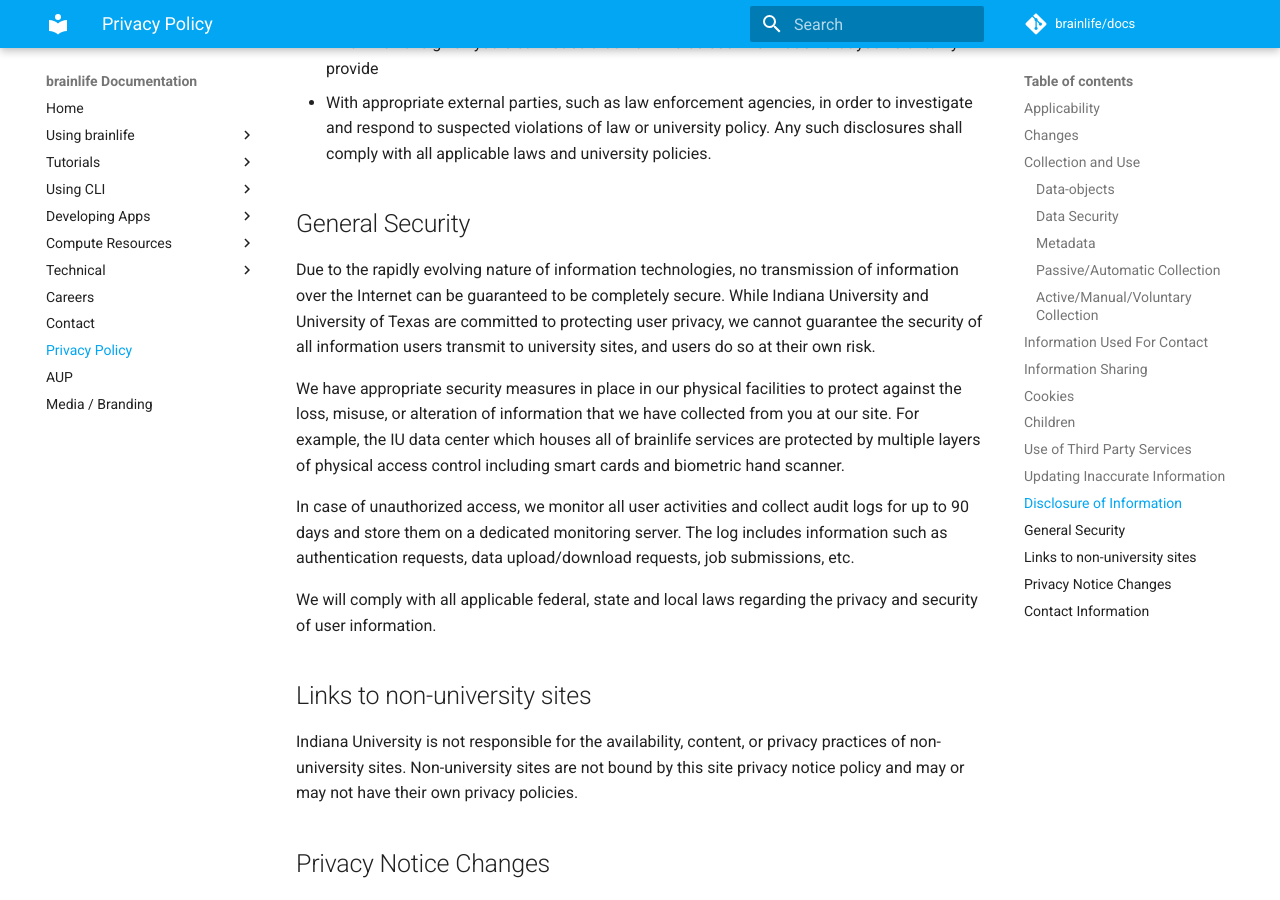
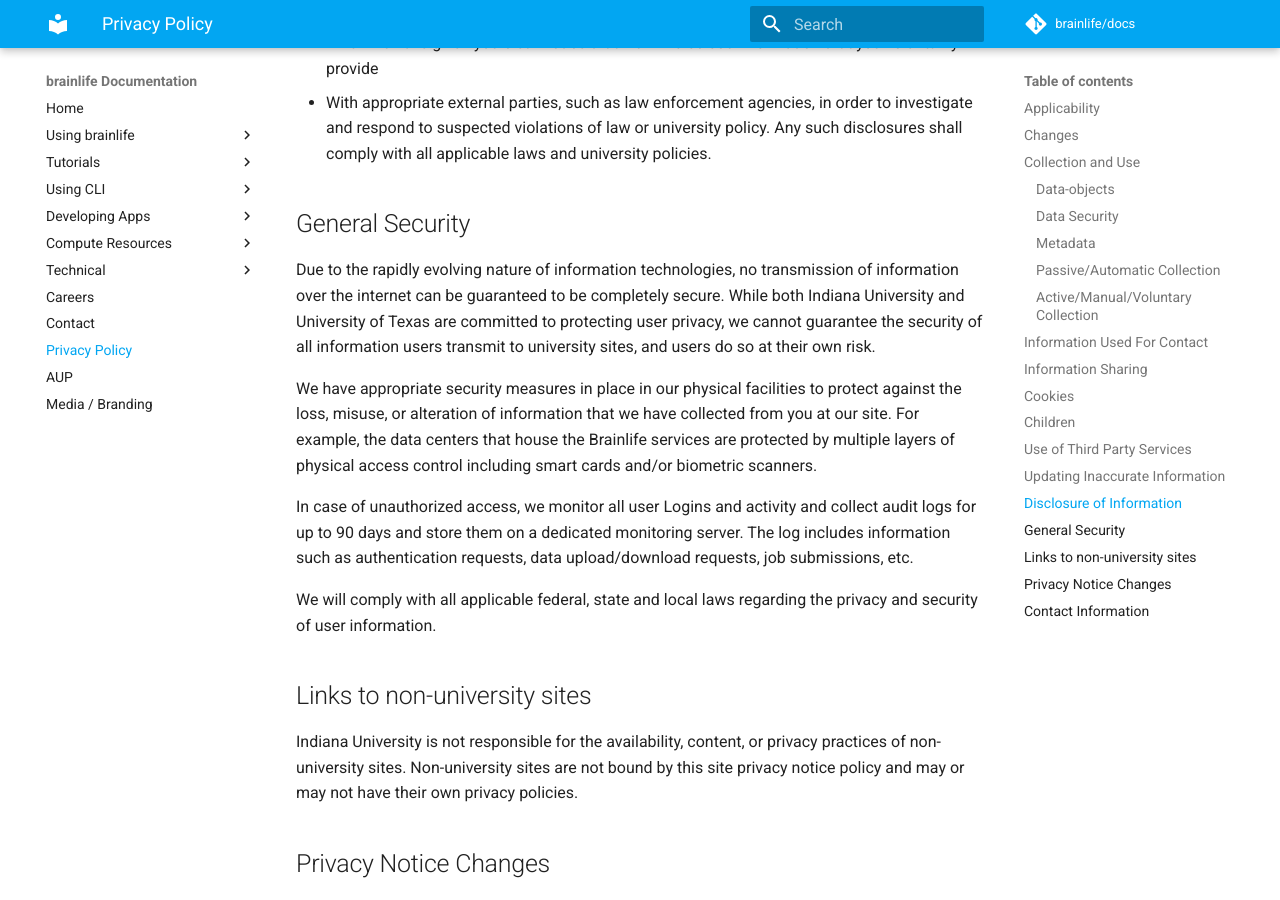
Before and after one commit to brainlife/docs, an MkDocs documentation site: the page built from docs/privacy.md, in a window 1280 px wide and 900 px high, scrolled down 4778 px. Built offline with MkDocs 1.6.1 and Material for MkDocs 9.7.7, drawn with Linux system fonts in a browser that asks for light colours; comment, search, counter and statistics services are not loaded.

Commit message:
Update privacy.md

```diff
--- a/docs/privacy.md
+++ b/docs/privacy.md
@@ -118,13 +118,14 @@
 
 ## General Security
 
-Due to the rapidly evolving nature of information technologies, no transmission of information over the Internet can be guaranteed to be completely secure. While Indiana University and University of Texas are committed to protecting user privacy, we cannot guarantee the security of all information users transmit to university sites, and users do so at their own risk.
+Due to the rapidly evolving nature of information technologies, no transmission of information over the internet can be guaranteed to be completely secure. While both Indiana University and University of Texas are committed to protecting user privacy, we cannot guarantee the security of all information users transmit to university sites, and users do so at their own risk.
 
-We have appropriate security measures in place in our physical facilities to protect against the loss, misuse, or alteration of information that we have collected from you at our site. For example, the IU data center which houses all of brainlife services are protected by multiple layers of physical access control including smart cards and biometric hand scanner.
+We have appropriate security measures in place in our physical facilities to protect against the loss, misuse, or alteration of information that we have collected from you at our site. For example, the data centers that house the Brainlife services are protected by multiple layers of physical access control including smart cards and/or biometric scanners.
 
-In case of unauthorized access, we monitor all user activities and collect audit logs for up to 90 days and store them on a dedicated monitoring server. The log includes information such as authentication requests, data upload/download requests, job submissions, etc.
+In case of unauthorized access, we monitor all user Logins and activity and collect audit logs for up to 90 days and store them on a dedicated monitoring server. The log includes information such as authentication requests, data upload/download requests, job submissions, etc.
 
 We will comply with all applicable federal, state and local laws regarding the privacy and security of user information.
+
 ## Links to non-university sites
 
 Indiana University is not responsible for the availability, content, or privacy practices of non-university sites. Non-university sites are not bound by this site privacy notice policy and may or may not have their own privacy policies.
```
